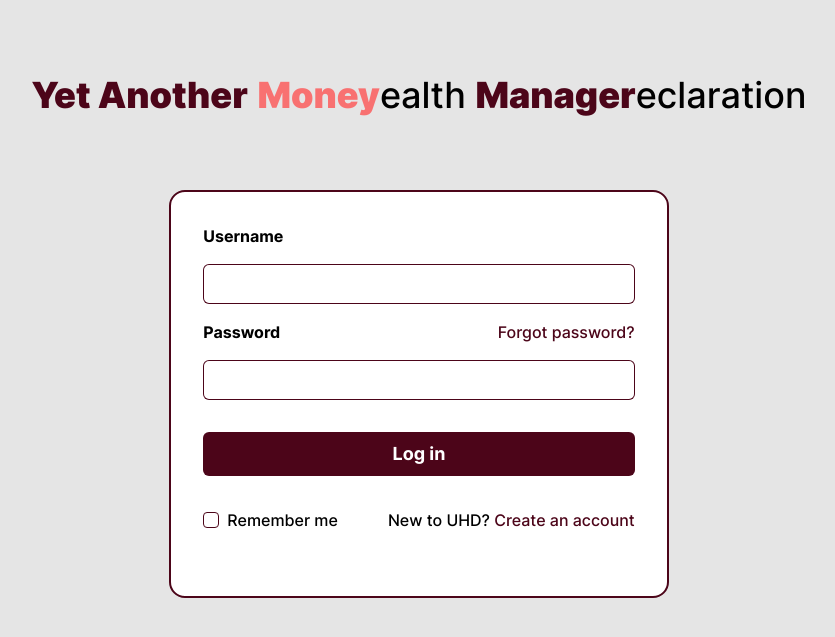
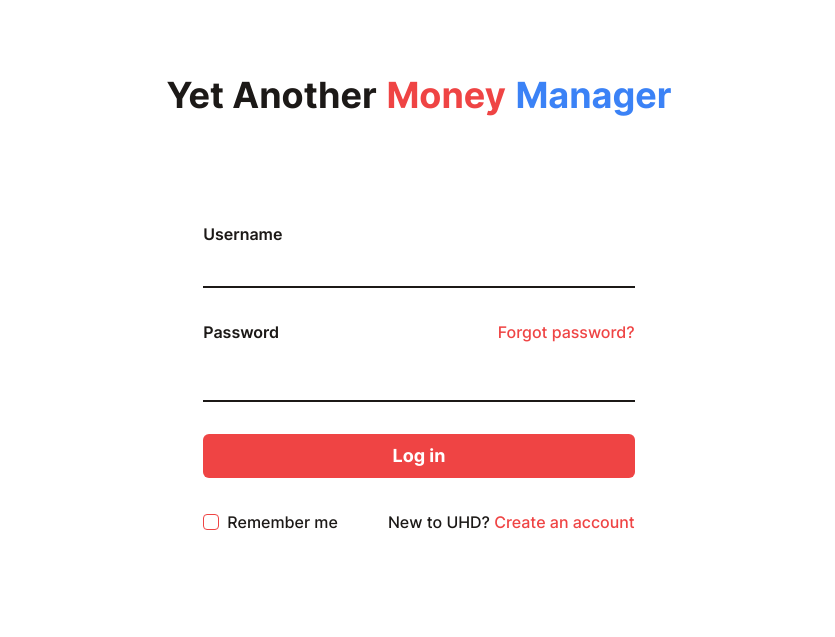
Before and after one commit to javier-adrian/UHD, a PHP site: page / in a window 1280 px wide. Shown: the top 637 px of the page, without its empty margins (221-1056 px from the left). Run offline with PHP 8.4, Linux system fonts and the light colour scheme; style sheets or scripts are compiled from the project's sources.

Commit message:
redesign login page

```diff
--- a/src/index.html
+++ b/src/index.html
@@ -6,50 +6,50 @@
     <title>Log in | UHD</title>
     <link rel="stylesheet" href="./output.css">
 </head>
-<body class="bg-neutral-200 font-inter">
+<body class="bg-white font-inter">
     <div class="my-[75px] flex justify-center">
-        <h1 class="text-2xl md:text-4xl font-medium">
-            <span class="font-black text-rose-950">Yet Another</span>
-            <span class="font-black text-red-400">Money</span>ealth
-            <span class="font-black text-rose-950">Manager</span>eclaration
+        <h1 class="xs:text-xl sm:text-2xl md:text-4xl font-medium">
+            <span class="font-bold text-stone-900">Yet Another</span>
+            <span class="font-bold text-red-500">Money</span>
+            <span class="font-bold text-blue-500">Manager</span>
         </h1>
     </div>
     <div id="login">
         <form id="frmLogin" class="m-[50px] flex justify-center" action="#" method="POST">
-            <div class="p-8 border-2 border-rose-950 rounded-2xl bg-white">
+            <div class="p-8 border-0 border-red-500 rounded-2xl bg-white">
                 <div id="admin-msg"></div>
-                <label for="username" class="mb-4 basis-full text-xs md:text-base font-bold w-full shrink-0">
+                <label for="username" class="text-stone-900 mb-4 basis-full text-xs md:text-base font-semibold w-full shrink-0">
                     Username
                 </label>
 
-                <input type="text" name="username" id="username" class="my-4 border-0 py-2 px-2 w-full rounded-md ring-1 ring-inset ring-rose-950 focus:ring-rose-950 focus:ring-inset">
+                    <input type="text" name="username" id="username" class="py-2 px-2 mb-8 border-0 border-b-2 border-stone-900 w-full focus:outline-none focus:ring-0 focus:border-red-500">
 
                 <div class="flex">
-                    <label for="password" class="mb-4 text-xs md:text-base font-bold flex-1 basis-3/6">
+                    <label for="password" class="text-stone-900 mb-4 text-xs md:text-base font-semibold flex-1 basis-3/6">
                         Password
                     </label>
 
-                    <a href="#" onclick="return false" class="mb-4 text-xs md:text-base font-medium text-right text-rose-950 flex-1 basis-3/6">
+                    <a href="#" onclick="return false" class="mb-4 text-xs md:text-base font-medium text-right text-red-500 hover:text-blue-500 flex-1 basis-3/6">
                         Forgot password?
                     </a>
                 </div>
 
-                <input type="password" name="password" id="password" class="py-2 px-2 mb-8 border-0 w-full rounded-md ring-1 ring-inset ring-rose-950 focus:ring-rose-950 focus:ring-inset">
+                <input type="password" name="password" id="password" class="py-2 px-2 mb-8 border-0 border-b-2 border-stone-900 w-full focus:outline-none focus:ring-0 focus:border-red-500">
                 <input type="hidden" name="action" value="isLogin">
 
-                <button type="submit" class="py-2 text-sm md:text-lg text-white font-bold w-full rounded-md bg-rose-950">Log in</button>
+                <button type="submit" class="py-2 text-sm md:text-lg text-white font-bold w-full rounded-md bg-red-500 hover:bg-blue-500">Log in</button>
 
                 <div class="mt-8 flex flex-wrap justify-center">
                     <div class="mr-[120px] md:mr-[0px] mb-8 flex-1 flex flex-nowrap gap-1 items-center">
-                        <input id="remember" type="checkbox" class="rounded border-rose-950 text-rose-950 focus:ring-0">
+                        <input id="remember" type="checkbox" class="rounded border-red-500 text-red-500 focus:ring-0">
 
-                        <label for="remember" class="ml-1 text-xs md:text-base text-nowrap font-medium leading-6">
+                        <label for="remember" class="text-stone-900 ml-1 text-xs md:text-base text-nowrap font-medium leading-6">
                             Remember me
                         </label>
                     </div>
 
-                    <p class="sm:mx-[10px] md:mx-[0px] md:ml-[50px] text-xs md:text-base text-center md:text-right font-medium text-nowrap flex-1">
-                        New to UHD? <a class="text-rose-950" href="register/index.html">Create an account</a>
+                    <p class="text-stone-900 sm:mx-[10px] md:mx-[0px] md:ml-[50px] text-xs md:text-base text-center md:text-right font-medium text-nowrap flex-1">
+                        New to UHD? <a class="text-red-500 hover:text-blue-500" href="register/index.html">Create an account</a>
                     </p>
                 </div>
             </div>
--- a/src/output.css
+++ b/src/output.css
@@ -1152,6 +1152,10 @@ select {
   border-top-width: 1px;
 }
 
+.border-b-2 {
+  border-bottom-width: 2px;
+}
+
 .border-red-400 {
   --tw-border-opacity: 1;
   border-color: rgb(248 113 113 / var(--tw-border-opacity));
@@ -1162,6 +1166,26 @@ select {
   border-color: rgb(76 5 25 / var(--tw-border-opacity));
 }
 
+.border-red-500 {
+  --tw-border-opacity: 1;
+  border-color: rgb(239 68 68 / var(--tw-border-opacity));
+}
+
+.border-black {
+  --tw-border-opacity: 1;
+  border-color: rgb(0 0 0 / var(--tw-border-opacity));
+}
+
+.border-stone-800 {
+  --tw-border-opacity: 1;
+  border-color: rgb(41 37 36 / var(--tw-border-opacity));
+}
+
+.border-stone-900 {
+  --tw-border-opacity: 1;
+  border-color: rgb(28 25 23 / var(--tw-border-opacity));
+}
+
 .border-b-neutral-200 {
   --tw-border-opacity: 1;
   border-bottom-color: rgb(229 229 229 / var(--tw-border-opacity));
@@ -1202,6 +1226,16 @@ select {
   background-color: rgb(255 255 255 / var(--tw-bg-opacity));
 }
 
+.bg-red-400 {
+  --tw-bg-opacity: 1;
+  background-color: rgb(248 113 113 / var(--tw-bg-opacity));
+}
+
+.bg-red-500 {
+  --tw-bg-opacity: 1;
+  background-color: rgb(239 68 68 / var(--tw-bg-opacity));
+}
+
 .fill-current {
   fill: currentColor;
 }
@@ -1358,6 +1401,26 @@ select {
 .text-red-400 {
   --tw-text-opacity: 1;
   color: rgb(248 113 113 / var(--tw-text-opacity));
+}
+
+.text-blue-400 {
+  --tw-text-opacity: 1;
+  color: rgb(96 165 250 / var(--tw-text-opacity));
+}
+
+.text-blue-500 {
+  --tw-text-opacity: 1;
+  color: rgb(59 130 246 / var(--tw-text-opacity));
+}
+
+.text-stone-800 {
+  --tw-text-opacity: 1;
+  color: rgb(41 37 36 / var(--tw-text-opacity));
+}
+
+.text-stone-900 {
+  --tw-text-opacity: 1;
+  color: rgb(28 25 23 / var(--tw-text-opacity));
 }
 
 .underline {
@@ -1451,6 +1568,11 @@ select {
     padding-left: 1.5rem;
     padding-right: 1.5rem;
   }
+
+  .sm\:text-2xl {
+    font-size: 1.5rem;
+    line-height: 2rem;
+  }
 }
 
 @media (min-width: 768px) {
```
Also changed, not shown: other parts of src/output.css (+63 -0 lines).
